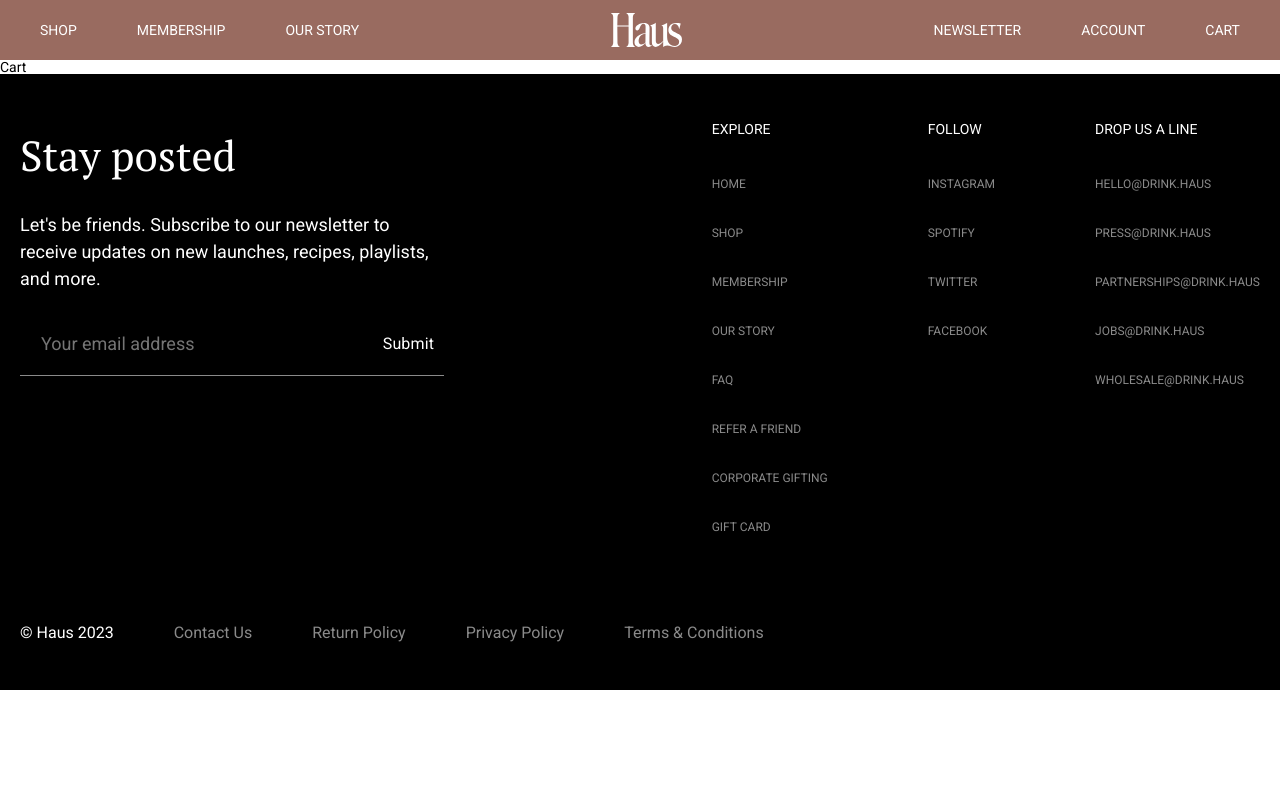
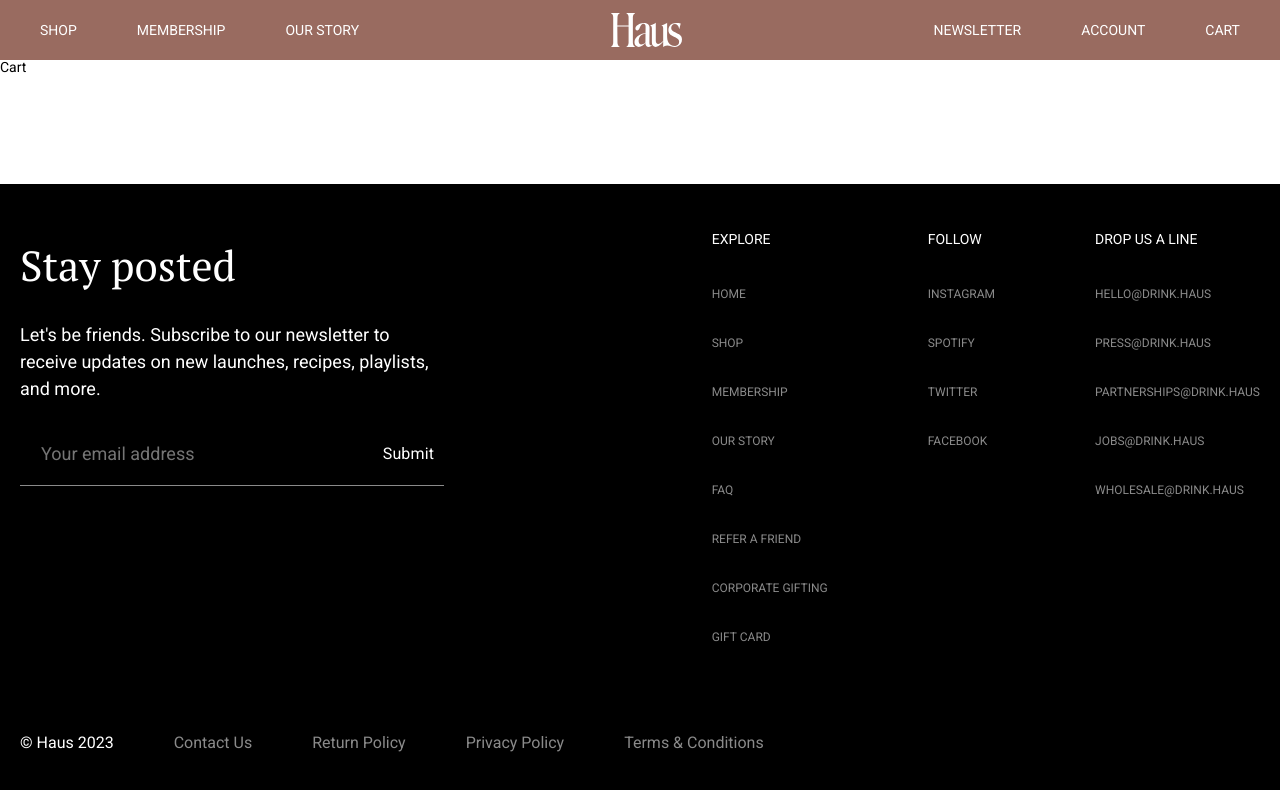
Before and after one commit to dromse/haus, a React (Vite) app: page /cart in a window 1280 px wide. Shown: the top 790 px of the page. Built offline with nearby package versions, Linux system fonts and the light colour scheme.

Commit message:
pressed footer to bottom using grid

```diff
--- a/src/App.tsx
+++ b/src/App.tsx
@@ -17,6 +17,9 @@
 
 const Wrapper = styled.div`
   padding-top: 60px;
+  display: grid;
+  grid-template-rows: 1fr auto;
+  min-height: 100vh;
 
   ${() => {
     const isHomePage = useIsHomePage((state) => state.isHomePage);
--- a/src/pages/Cart.tsx
+++ b/src/pages/Cart.tsx
@@ -1,5 +1,5 @@
 function Cart() {
-  return <div>Cart</div>;
+  return <main>Cart</main>;
 }
 
 export default Cart;
--- a/src/pages/Home.tsx
+++ b/src/pages/Home.tsx
@@ -1,4 +1,3 @@
-import styled from "styled-components";
 import Benefits from "../blocks/Benefits";
 import CustomerReviews from "../blocks/CustomerReviews";
 import FollowUs from "../blocks/FollowUs";
@@ -10,13 +9,9 @@
 import Container from "../components/Container";
 import Divider from "../components/Divider";
 
-const Wrapper = styled.div`
-  margin: 0 auto;
-`;
-
 function Home() {
   return (
-    <Wrapper>
+    <main>
       <Hero />
 
       <Container>
@@ -36,7 +31,7 @@
       </Container>
 
       <FollowUs />
-    </Wrapper>
+    </main>
   );
 }
 
```
